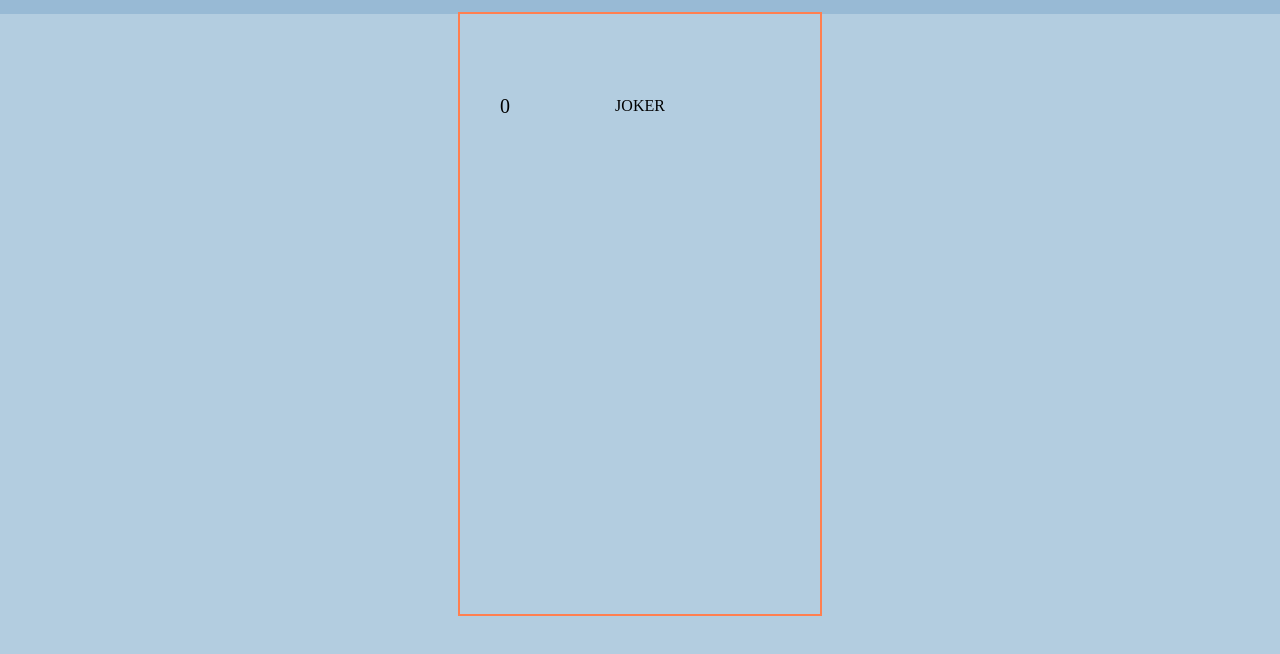
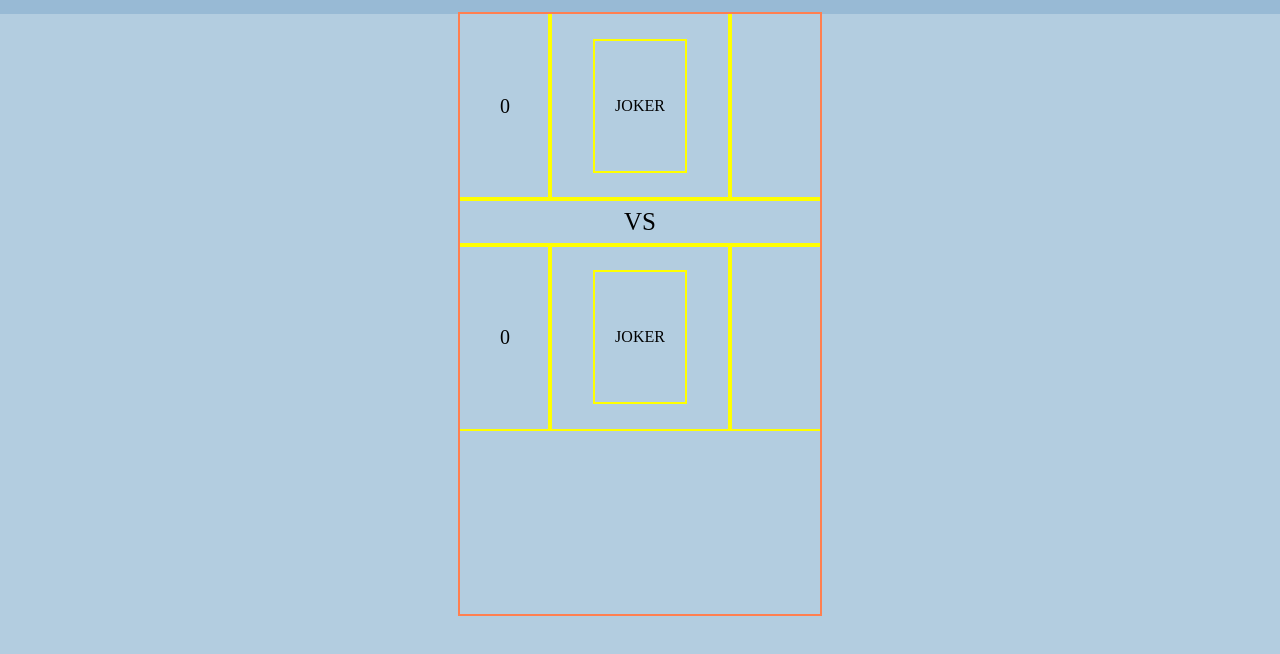
Before and after one commit to Cerefi/joker-queen-king, a plain HTML site: page index.html in a window 1280 px wide. Shown: the part 56-710 px from the top of the page. Drawn offline with Linux system fonts and the light colour scheme.

Commit message:
Base version of player div

```diff
--- a/index.html
+++ b/index.html
@@ -14,20 +14,30 @@
             <div class="score">
                 0
             </div>
-            <div class="computer-display">
+            <div class="display">
                 <div class="cards">
                     JOKER
                 </div>
             </div>
-            <div class="top-div-leftspace">
+            <div class="leftspace">
 
             </div>
         </div>
         <div class="declaration-div">
-
+            VS
         </div>
         <div class="player-div">
+            <div class="score">
+                0
+            </div>
+            <div class="display">
+                <div class="cards">
+                    JOKER
+                </div>
+            </div>
+            <div class="leftspace">
 
+            </div>
         </div>
         <div class="bottom-div">
 
--- a/style.css
+++ b/style.css
@@ -31,12 +31,14 @@ body {
     flex: 1 0 0;
 }
 
-.top-div {
+.top-div,
+.player-div {
     display: flex;
 }
 
-.top-div * {
-    /* outline: 2px solid yellow; */
+.top-div * ,
+.player-div *{
+    outline: 2px solid yellow;
     display: flex;
     justify-content: center;
     align-items: center;
@@ -44,12 +46,12 @@ body {
 }
 
 .score,
-.top-div-leftspace{
+.leftspace{
     flex: .5 0 0;
     font-size: 20px;
 }
 
-.computer-display {
+.display {
     flex: 1 0 0;
 }
 
@@ -60,5 +62,11 @@ body {
 }
 
 .declaration-div {
+    outline: 2px solid yellow;
     flex: .25 0 0;
+    display: flex;
+    justify-content: center;
+    align-items: center;
+    font-weight: 500;
+    font-size: 25px;
 }
```
